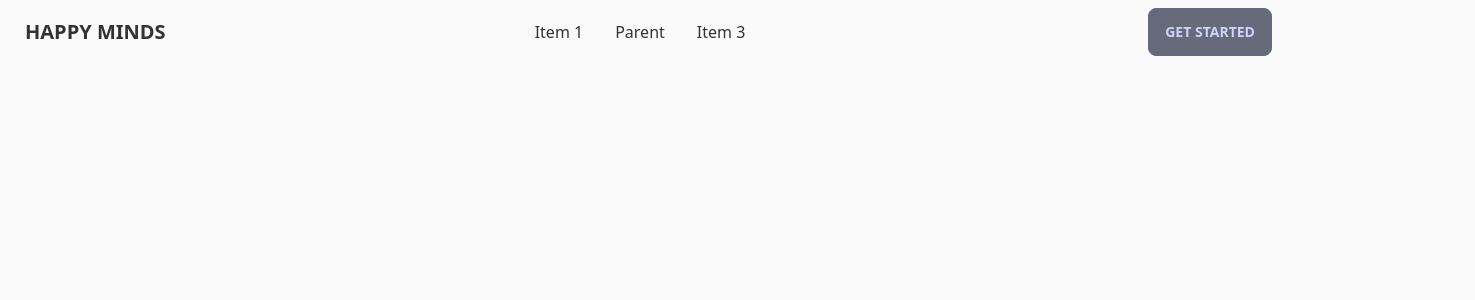
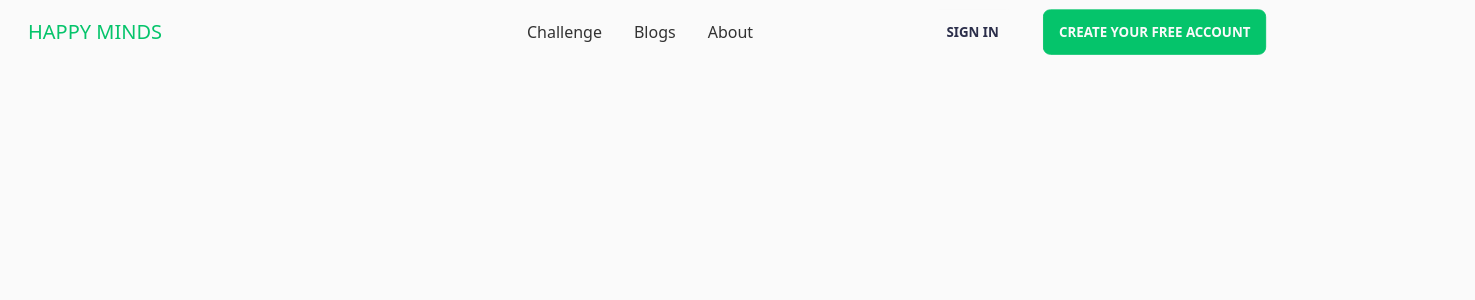
Before and after one commit to masterpranay1/Happy-Minds-Frontend, a React (Vite) app: page / in a window 1280 px wide. Shown: the top 300 px of the page, 1475 px wide, since content can reach past the window. Built offline with nearby package versions, Linux system fonts and the light colour scheme.

Commit message:
sonu commit navbar

```diff
--- a/src/components/header.jsx
+++ b/src/components/header.jsx
@@ -1,42 +1,35 @@
 import React from 'react'
+import { Link } from 'react-router-dom'
 
 function header() {
   return (
     <div className="navbar bg-base-100">
   <div className="navbar-start">
+    <Link to='/' className="pl-5 normal-case text-xl text-secondary font-normal">HAPPY MINDS</Link>
+  </div>
+  <div className="navbar-center hidden lg:flex">
+    <ul className="menu menu-horizontal px-1">
+      <li><a>Challenge</a></li>
+      <li><a>Blogs</a></li>
+      <li><a>About</a></li>
+    </ul>
+  </div>
+  <div className="navbar-end">
+  <button className="btn border-0 hidden lg:inline bg-base-100 hover:text-secondary hover:bg-base-100 mr-5 text-primary">Sign in</button>
+  <button className="btn btn-secondary hidden lg:inline text-base-100">Create your free account</button>
+  </div>
     <div className="dropdown">
       <label tabIndex={0} className="btn btn-ghost lg:hidden">
         <svg xmlns="http://www.w3.org/2000/svg" className="h-5 w-5" fill="none" viewBox="0 0 24 24" stroke="currentColor"><path strokeLinecap="round" strokeLinejoin="round" strokeWidth="2" d="M4 6h16M4 12h8m-8 6h16" /></svg>
       </label>
       <ul tabIndex={0} className="menu menu-compact dropdown-content mt-3 p-2 shadow bg-base-100 rounded-box w-52">
-        <li><a>Item 1</a></li>
-        <li tabIndex={0}>
-          <a className="justify-between">
-            Parent
-            <svg className="fill-current" xmlns="http://www.w3.org/2000/svg" width="24" height="24" viewBox="0 0 24 24"><path d="M8.59,16.58L13.17,12L8.59,7.41L10,6L16,12L10,18L8.59,16.58Z"/></svg>
-          </a>
-
-        </li>
-        <li><a>Item 3</a></li>
+        <li><a>Challange</a></li>
+        <li><a>Blog</a> </li>
+        <li><a>About</a></li>
+        <li> <button className="btn border-0 hidden lg:inline bg-base-100 hover:text-secondary hover:bg-base-100 mr-5 text-primary">Sign in</button></li>
+  <li><button className="btn btn-secondary hidden lg:inline text-base-100">Create your free account</button></li>
       </ul>
     </div>
-    <a className="btn btn-ghost normal-case text-xl">HAPPY MINDS</a>
-  </div>
-  <div className="navbar-center hidden lg:flex">
-    <ul className="menu menu-horizontal px-1">
-      <li><a>Item 1</a></li>
-      <li tabIndex={0}>
-        <a>
-          Parent
-        </a>
-
-      </li>
-      <li><a>Item 3</a></li>
-    </ul>
-  </div>
-  <div className="navbar-end">
-    <a className="btn">Get started</a>
-  </div>
 </div>
   )
 }
```
